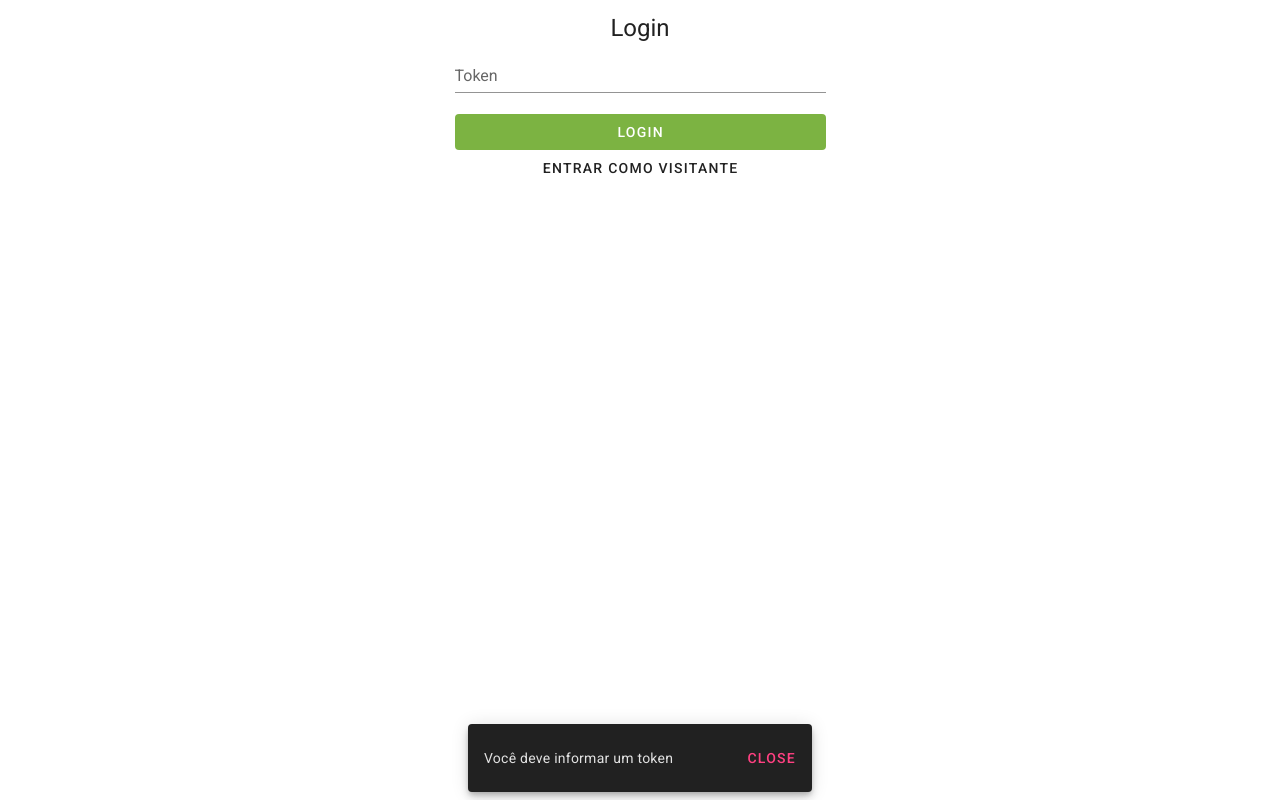
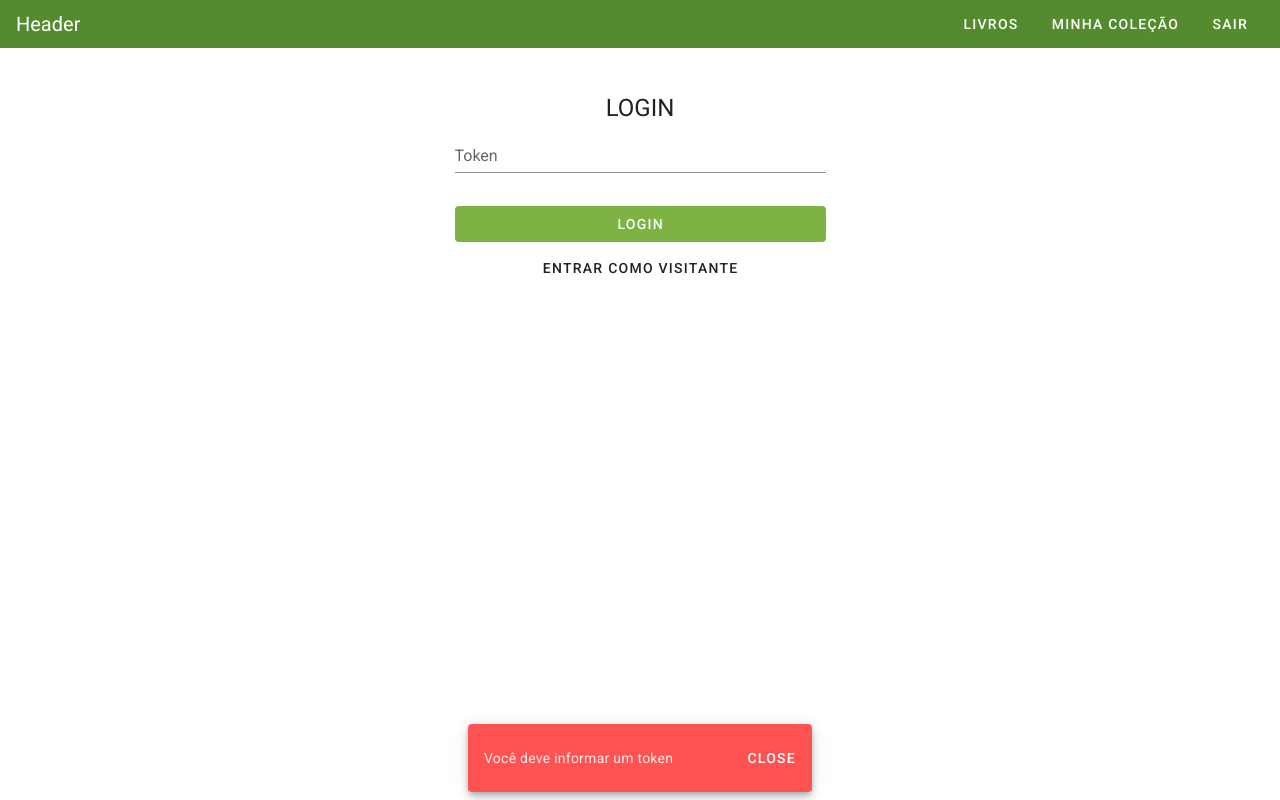
Before and after one commit to Beatriz-Sanchez/prateleira-digital, a Vue app: page /#/ in a window 1280 px wide. Both pictures are taken after a click on the button "LOGIN". Built offline with nearby package versions, Linux system fonts and the light colour scheme.

Commit message:
added header and improved feedback component

```diff
--- a/src/App.vue
+++ b/src/App.vue
@@ -1,15 +1,23 @@
 <template>
     <v-app>
-        <router-view />
+        <app-header />
+        <v-content>
+            <router-view />
+        </v-content>
+        <Feedback />
     </v-app>
 </template>
 
 <script>
+    import Feedback from './components/feedback/Feedback.vue';
+    import AppHeader from './components/header/Header.vue';
 
     export default {
         name: 'App',
 
         components: {
+            Feedback,
+            AppHeader,
         },
     };
 </script>
--- /dev/null
+++ b/src/components/feedback/Feedback.vue
@@ -0,0 +1,61 @@
+<!-- eslint-disable vue/multi-word-component-names -->
+<template>
+    <v-snackbar
+        v-model="showMessage"
+        multi-line
+        :color="color"
+    >
+        {{ message }}
+
+        <template #action="{ attrs }">
+            <v-btn
+                color="white"
+                text
+                v-bind="attrs"
+                @click="resetMessage()"
+            >
+                Close
+            </v-btn>
+        </template>
+    </v-snackbar>
+</template>
+
+<script>
+    export default {
+        // eslint-disable-next-line vue/multi-word-component-names
+        name: 'Feedback',
+        data() {
+            return {
+                showMessage: false,
+                message: '',
+                color: '',
+            };
+        },
+        watch: {
+            '$store.state.message.text': 'setMessage',
+        },
+        methods: {
+            setMessage() {
+                if (this.$store.state.message.text !== '') {
+                    this.message = this.$store.state.message.text;
+                    this.color = this.$store.state.message.type.toLowerCase();
+                    this.showMessage = true;
+                }
+            },
+            resetMessage() {
+                this.showMessage = false;
+                let functionName = '';
+                if (this.$store.state.message === 'ERROR') {
+                    functionName = 'setErrorMessage';
+                } else {
+                    functionName = 'setSuccessMessage';
+                }
+                this.$store.commit(functionName, '');
+            },
+        },
+    };
+</script>
+
+<style scoped>
+
+</style>
--- /dev/null
+++ b/src/components/header/Header.vue
@@ -0,0 +1,27 @@
+<template>
+    <v-app-bar
+        app
+        color="light-green darken-3"
+        flat
+        dense
+        dark
+    >
+        <v-toolbar-title>Header</v-toolbar-title>
+        <v-spacer />
+        <v-toolbar-items>
+            <v-btn text>Livros</v-btn>
+            <v-btn text>Minha Coleção</v-btn>
+            <v-btn text>Sair</v-btn>
+        </v-toolbar-items>
+    </v-app-bar>
+</template>
+
+<script>
+    export default {
+        name: 'AppHeader',
+    };
+</script>
+
+<style scoped>
+
+</style>
--- a/src/components/login/LoginPage.vue
+++ b/src/components/login/LoginPage.vue
@@ -2,6 +2,7 @@
 <template>
     <v-container>
         <v-row
+            class="mt-5"
             justify="center"
         >
             <v-col
@@ -10,11 +11,16 @@
                 xl="3"
                 class="text-center"
             >
-                <h6 class="headline"> Login</h6>
+                <h6
+                    class="headline display-1 text-uppercase"
+                >
+                    Login
+                </h6>
 
                 <v-text-field
                     v-model="token"
                     label="Token"
+                    class="mb-3"
                 />
 
                 <v-btn
@@ -22,6 +28,7 @@
                     dark
                     block
                     color="light-green darken-1"
+                    class="mb-2"
                     @click="login"
                 >
                     Login
@@ -35,37 +42,17 @@
                 </v-btn>
             </v-col>
         </v-row>
-        <v-snackbar
-            v-model="showMessage"
-            :multi-line="multiLine"
-            color="grey darken-4"
-        >
-            {{ message }}
-
-            <template #action="{ attrs }">
-                <v-btn
-                    color="pink accent-2"
-                    text
-                    v-bind="attrs"
-                    @click="showMessage = false"
-                >
-                    Close
-                </v-btn>
-            </template>
-        </v-snackbar>
     </v-container>
 </template>
 
 <script>
     // AIzaSyB1lRFZHRvKOD_TWBxIHOzeMdSsDyHTT5U
+
     export default {
         name: 'LoginPage',
         data() {
             return {
                 token: '',
-                showMessage: false,
-                message: '',
-                multiLine: true,
             };
         },
         methods: {
@@ -74,11 +61,10 @@
                     this.$store.commit('setAuthToken', this.token);
                     this.$router.push('/book');
                 } else {
-                    this.message = 'Você deve informar um token';
-                    this.showMessage = true;
+                    this.$store.commit('setErrorMessage', 'Você deve informar um token');
                 }
             },
-            loginAsGuest() { // TODO
+            loginAsGuest() {
                 this.$router.push('/book');
             },
         },
--- a/src/store.js
+++ b/src/store.js
@@ -6,10 +6,26 @@ Vue.use(Vuex);
 export default new Vuex.Store({
     state: {
         authToken: '',
+        message: {
+            text: '',
+            type: '',
+        },
     },
     mutations: {
         setAuthToken(state, payload) {
             state.authToken = payload;
         },
+        setErrorMessage(state, payload) {
+            state.message = {
+                text: payload,
+                type: 'ERROR',
+            };
+        },
+        setSuccessMessage(state, payload) {
+            state.message = {
+                text: payload,
+                type: 'SUCCESS',
+            };
+        },
     },
 });
```
